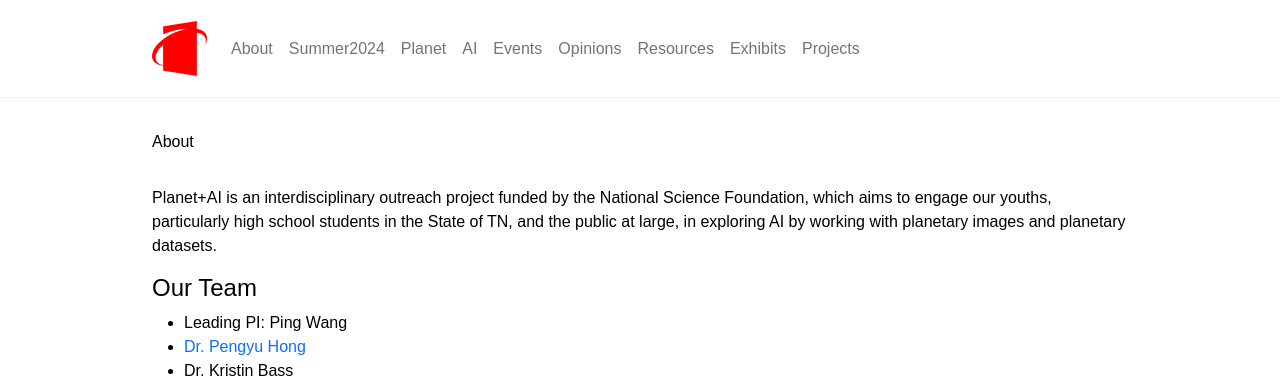
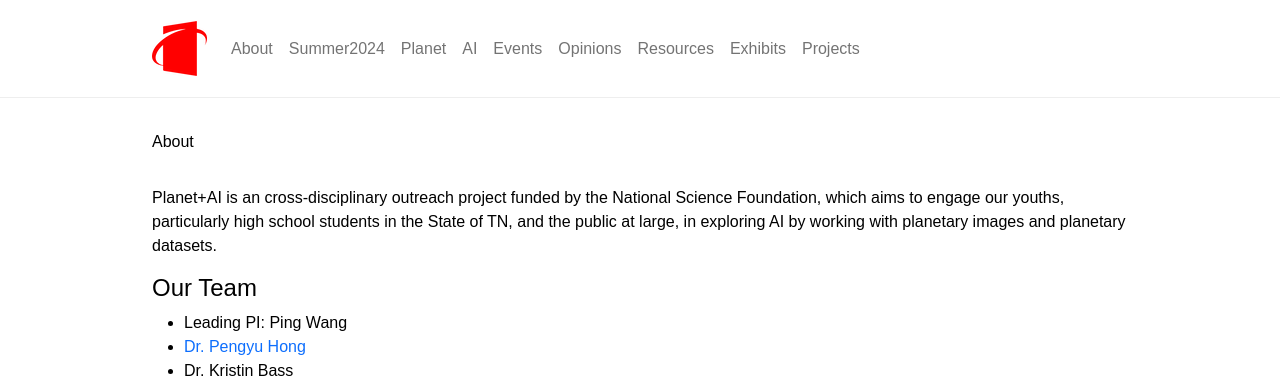
Before and after one commit to planet-ai-2023/planet-ai-2023.github.io, a Jekyll site: the page built from _pages/about.md, in a window 1280 px wide. Shown: the top 381 px of the page. Built offline with Jekyll 4.4.1, drawn with Linux system fonts in a browser that asks for light colours.

Commit message:
Add files via upload

```diff
--- a/_pages/about.md
+++ b/_pages/about.md
@@ -4,7 +4,7 @@ title: About
 permalink: /about/
 ---
 
-Planet+AI is an interdisciplinary outreach project funded by the National Science Foundation, which aims to engage our youths, particularly high school students in the State of TN, and the public at large, in exploring AI by working with planetary images and planetary datasets.
+Planet+AI is an cross-disciplinary outreach project funded by the National Science Foundation, which aims to engage our youths, particularly high school students in the State of TN, and the public at large, in exploring AI by working with planetary images and planetary datasets.
 
 # Our Team
 - Leading PI: Ping Wang
```
